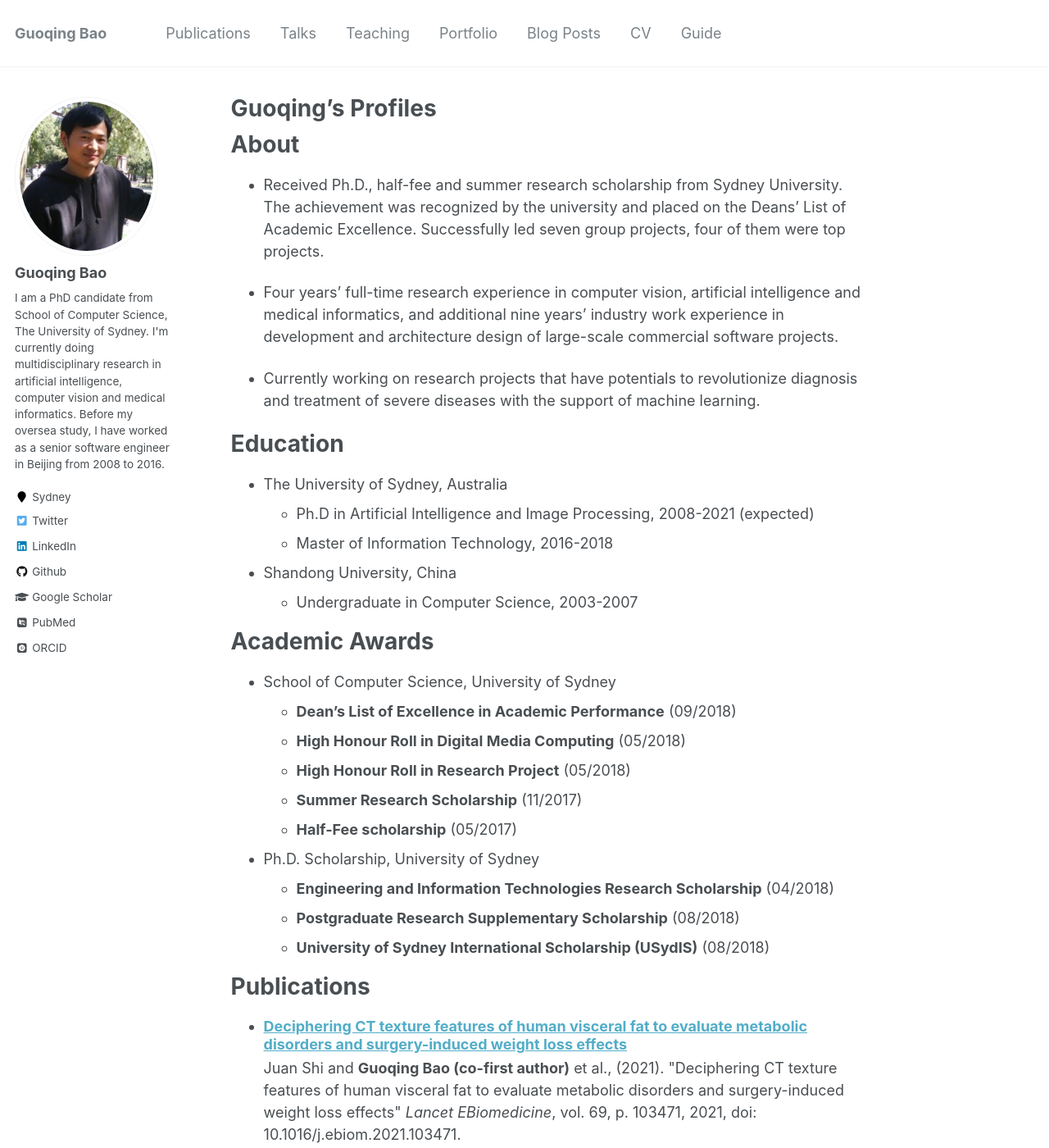
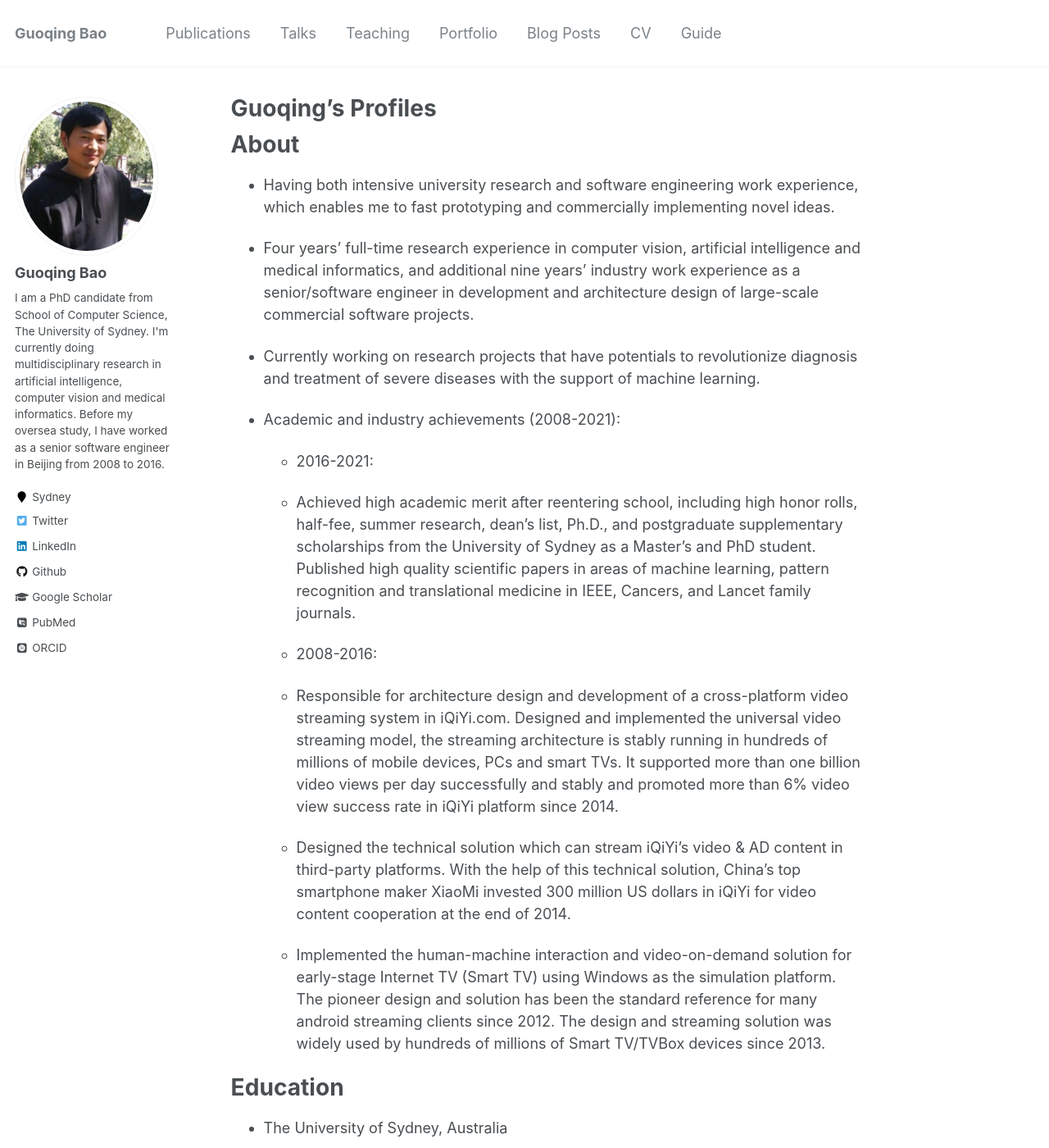
Before and after one commit to guoqingbao/guoqingbao.github.io, a Jekyll site: the page built from _pages/about.md, in a window 1280 px wide and 1400 px high. Shown: the whole window at 82% size. Built offline with Jekyll 4.4.1, drawn with Linux system fonts in a browser that asks for light colours; some web fonts are replaced.

Commit message:
Update about.md

```diff
--- a/_pages/about.md
+++ b/_pages/about.md
@@ -13,11 +13,27 @@ redirect_from:
 
 About
 ======
-* Received Ph.D., half-fee and summer research scholarship from Sydney University. The achievement was recognized by the university and placed on the Deans' List of Academic Excellence. Successfully led seven group projects, four of them were top projects.
 
-* Four years' full-time research experience in computer vision, artificial intelligence and medical informatics, and additional nine years' industry work experience in development and architecture design of large-scale commercial software projects.
+* Having both intensive university research and software engineering work experience, which enables me to fast prototyping and commercially implementing novel ideas.
+
+* Four years' full-time research experience in computer vision, artificial intelligence and medical informatics, and additional nine years' industry work experience as a senior/software engineer in development and architecture design of large-scale commercial software projects.
 
 * Currently working on research projects that have potentials to revolutionize diagnosis and treatment of severe diseases with the support of machine learning.
+
+* Academic and industry achievements (2008-2021):
+
+  * 2016-2021:
+
+  * Achieved high academic merit after reentering school, including high honor rolls, half-fee, summer research, dean’s list, Ph.D., and postgraduate supplementary scholarships from the University of Sydney as a Master's and PhD student. Published high quality scientific papers in areas of machine learning, pattern recognition and translational medicine in IEEE, Cancers, and Lancet family journals.
+
+  * 2008-2016:
+
+  * Responsible for architecture design and development of a cross-platform video streaming system in iQiYi.com.  Designed and implemented the universal video streaming model, the streaming architecture is stably running in hundreds of millions of mobile devices, PCs and smart TVs. It supported more than one billion video views per day successfully and stably and promoted more than 6% video view success rate in iQiYi platform since 2014.
+
+  * Designed the technical solution which can stream iQiYi's video & AD content in third-party platforms. With the help of this technical solution, China’s top smartphone maker XiaoMi invested 300 million US dollars in iQiYi for video content cooperation at the end of 2014.
+
+  * Implemented the human-machine interaction and video-on-demand solution for early-stage Internet TV (Smart TV) using Windows as the simulation platform. The pioneer design and solution has been the standard reference for many android streaming clients since 2012. The design and streaming solution was widely used by hundreds of millions of Smart TV/TVBox devices since 2013.
+
 
 Education
 ======
```
